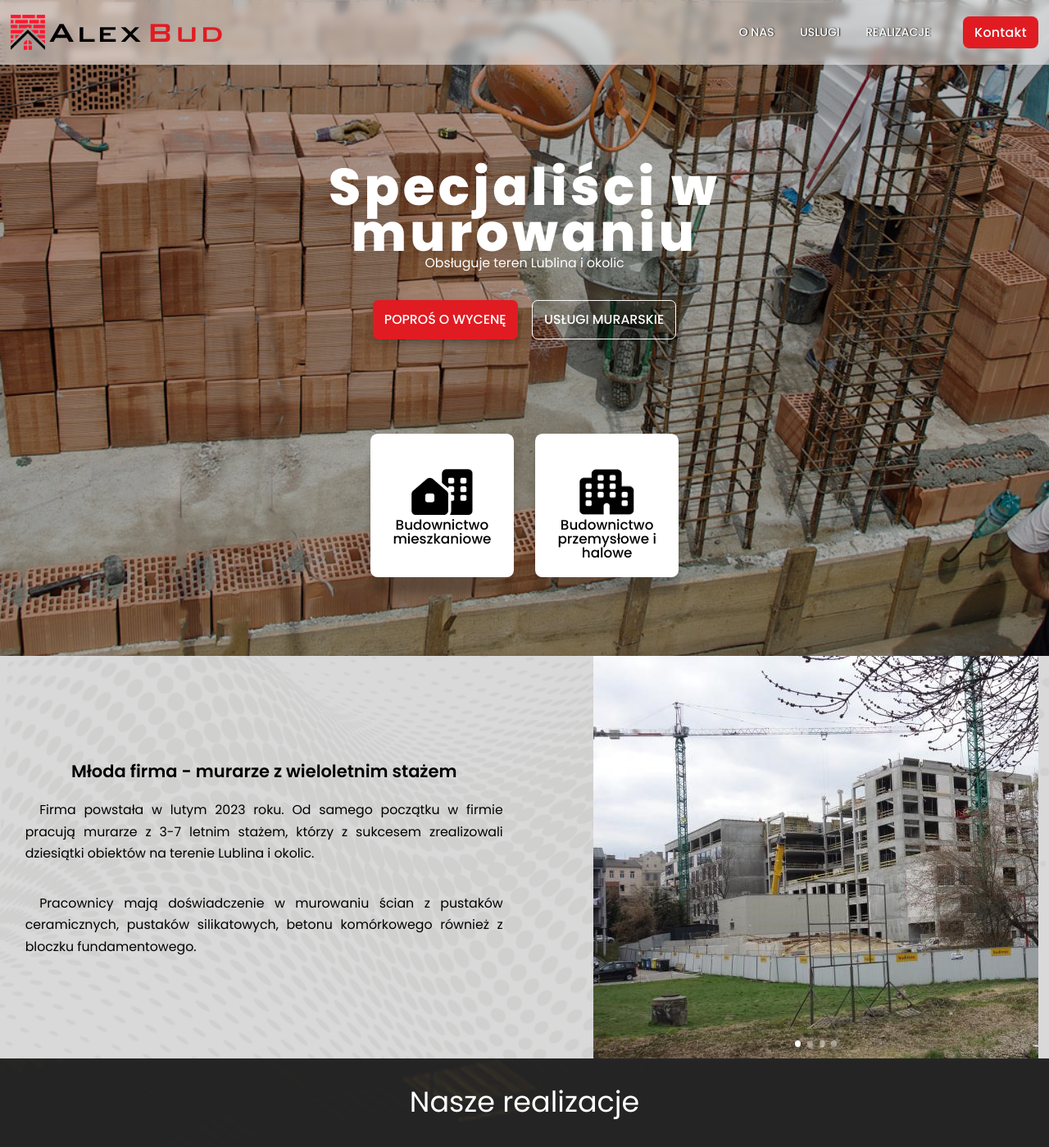
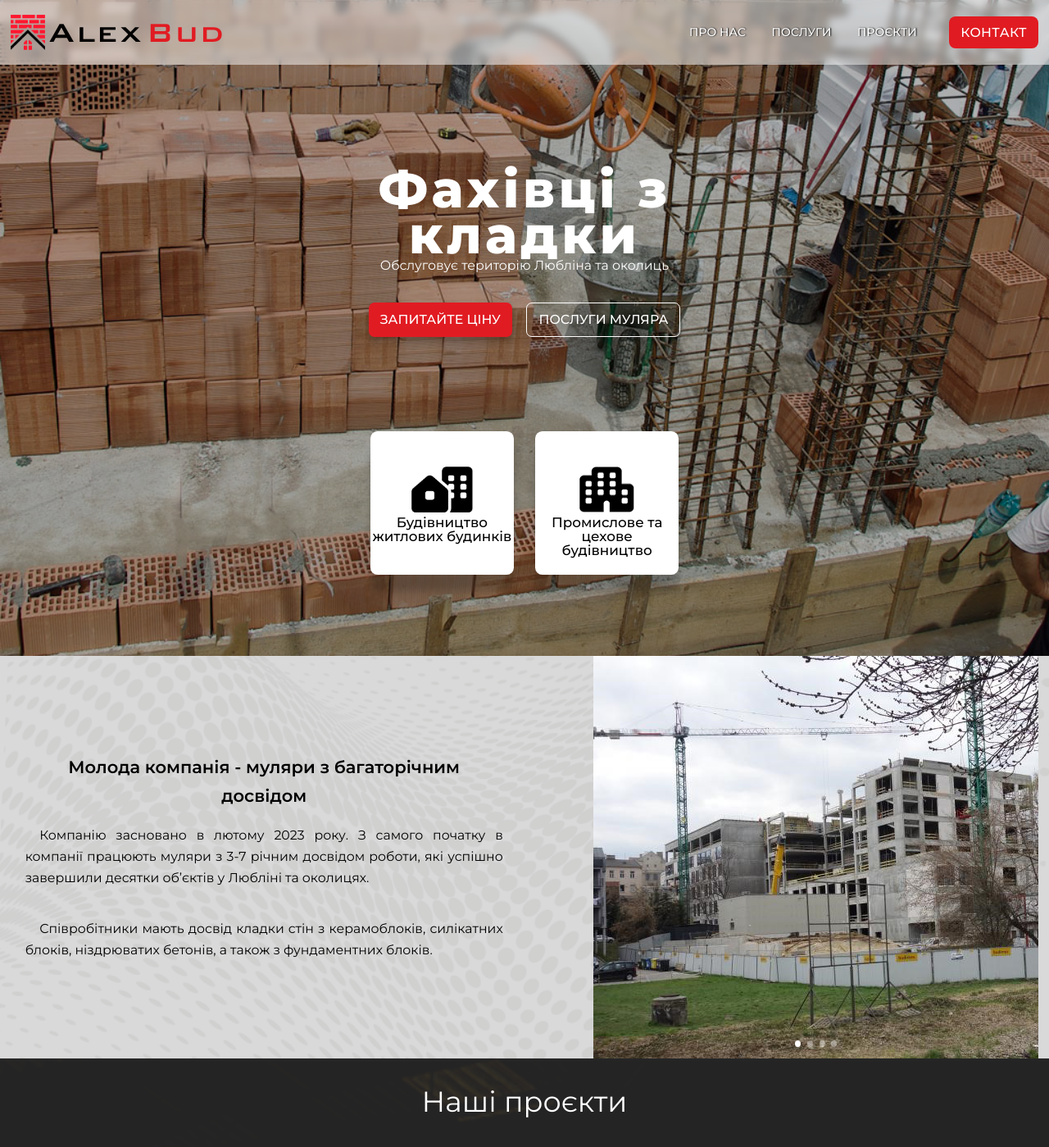
Before and after one commit to hudzon-hawk/AlexBud_redesigned, a plain HTML site: page index–ua.html in a window 1280 px wide. Shown: the top 1399 px of the page at 82% size. Drawn offline with nearby package versions, Linux system fonts and the light colour scheme.

Commit message:
Україномовна сторінка та заміна основного шрифту

```diff
--- a/css/style.css
+++ b/css/style.css
@@ -89,21 +89,6 @@ h6 {
 }
 
 /*--------------------*/
-@font-face {
-    font-family: 'Font_Awesome';
-    font-style: normal;
-    font-weight: 400;
-    src: url('../fonts/fa-regular-400.woff2') format('woff2'),
-        url('../fonts/fa-regular-400.ttf') format('truetype');
-}
-
-@font-face {
-    font-family: 'Font_Awesome';
-    font-style: normal;
-    font-weight: 900;
-    src: url('../fonts/fa-solid-900.woff2') format('woff2'),
-        url('../fonts/fa-solid-900.ttf') format('truetype');
-}
 
 @font-face {
     font-family: 'BankGothic Md BT';
@@ -114,7 +99,7 @@ h6 {
 
 
 body {
-    font-family: "Poppins";
+    font-family: "Montserrat";
     font-style: normal;
     font-size: 1.125rem;
 }
@@ -142,7 +127,7 @@ body {
 /* Модулі */
 .title {
     color: #000;
-    font-family: Poppins;
+    font-family: Montserrat;
     font-size: 1.5rem;
     font-style: normal;
     font-weight: 600;
@@ -230,7 +215,7 @@ body {
     border-radius: 8px;
     background: #E11B22;
     color: #FFF;
-    font-family: Poppins;
+    font-family: Montserrat;
     font-size: 1.125rem;
     font-weight: 500;
     line-height: 1.25rem;
@@ -315,7 +300,7 @@ body {
     text-overflow: clip;
     color: #FFF;
     text-align: center;
-    font-family: Poppins;
+    font-family: Montserrat;
     font-size: 4.5rem;
     font-style: normal;
     font-weight: 800;
@@ -326,7 +311,7 @@ body {
 .main-section__title {
     color: #FFF;
     text-align: center;
-    font-family: Poppins;
+    font-family: Montserrat;
     font-size: 1.125rem;
     font-style: normal;
     font-weight: 400;
--- a/index–ua.html
+++ b/index–ua.html
@@ -1,11 +1,11 @@
 <!DOCTYPE html>
-<html lang="pl-PL">
+<html lang="uk">
 
 <head>
     <meta charset="UTF-8">
     <meta name="viewport" content="width=device-width, initial-scale=1.0">
     <link rel="stylesheet" href="css\style.css">
-    <link href="https://fonts.googleapis.com/css2?family=Poppins:wght@400;500;600;700;800&display=swap"
+    <link href="https://fonts.googleapis.com/css2?family=Montserrat:wght@400;500;600;700;800&display=swap"
         rel="stylesheet">
     <title>AlexBud</title>
 </head>
@@ -23,17 +23,17 @@
                     <nav class="header__menu">
                         <ul class="menu__list">
                             <li class="menu__item">
-                                <a href="#about" class="menu__link">O NAS</a>
+                                <a href="#about" class="menu__link">ПРО НАС</a>
                             </li>
                             <li class="menu__item">
-                                <a href="services.html" class="menu__link">USLUGI</a>
+                                <a href="services.html" class="menu__link">ПОСЛУГИ</a>
                             </li>
                             <li class="menu__item">
-                                <a href="#realizacje" class="menu__link">REALIZACJE</a>
+                                <a href="#realizacje" class="menu__link">ПРОЄКТИ</a>
                             </li>
                         </ul>
                     </nav>
-                    <button class="header__button" type="button">Kontakt</button>
+                    <button class="header__button" type="button">КОНТАКТ</button>
                 </div>
             </div>
         </header>
@@ -41,22 +41,22 @@
             <section class="page__main main-section">
                 <div class="main-section__container">
                     <div class="main-section__content">
-                        <div class="main-section__label">Specjaliści w murowaniu</div>
-                        <div class="main-section__title">Obsługuje teren Lublina i okolic</div>
+                        <div class="main-section__label">Фахівці з кладки</div>
+                        <div class="main-section__title">Обслуговує територію Любліна та околиць</div>
                     </div>
                     <div class="contact_buttons">
-                        <button class="request_estimate_button">POPROŚ O WYCENĘ</button>
-                        <button class="view_services_button">USŁUGI MURARSKIE</button>
+                        <button class="request_estimate_button">ЗАПИТАЙТЕ ЦІНУ</button>
+                        <button class="view_services_button">ПОСЛУГИ МУЛЯРА</button>
                     </div>
                     <div class="work_type__container">
                         <div class="work_type_block">
                             <img class="work_type_logo" src="img/main/house-building.png"
                                 alt="Wielomieszkaniowy budynek">
-                            <p class="work_type_text">Budownictwo mieszkaniowe</p>
+                            <p class="work_type_text">Будівництво житлових будинків</p>
                         </div>
                         <div class="work_type_block">
                             <img class="work_type_logo" src="img/main/apartment.png" alt="Hale">
-                            <p class="work_type_text">Budownictwo przemysłowe i halowe</p>
+                            <p class="work_type_text">Промислове та цехове будівництво</p>
                         </div>
                     </div>
                 </div>
@@ -67,14 +67,13 @@
             <section id="about" class="page__about">
                 <div class="about__container">
                     <div class="about__content">
-                        <h2 class="about__title">Młoda firma - murarze z wieloletnim stażem</h2>
+                        <h2 class="about__title">Молода компанія - муляри з багаторічним досвідом</h2>
                         <div class="about__text">
-                            <p>Firma powstała w lutym 2023 roku. Od samego początku w firmie pracują murarze z 3-7
-                                letnim stażem, którzy z sukcesem zrealizowali dziesiątki obiektów na terenie Lublina i
-                                okolic.
+                            <p>Компанію засновано в лютому 2023 року. З самого початку в компанії працюють муляри з 3-7
+                                річним досвідом роботи, які успішно завершили десятки об’єктів у Любліні та околицях.
                             </p>
-                            <p>Pracownicy mają doświadczenie w murowaniu ścian z pustaków ceramicznych, pustaków
-                                silikatowych, betonu komórkowego również z bloczku fundamentowego.
+                            <p>Співробітники мають досвід кладки стін з керамоблоків, силікатних блоків, ніздрюватих
+                                бетонів, а також з фундаментних блоків.
                             </p>
                         </div>
                     </div>
@@ -102,7 +101,7 @@
             </section>
             <section id="realizacje" class="page__projects">
                 <div class="projects__content">
-                    <h2 class="projects__title">Nasze realizacje</h2>
+                    <h2 class="projects__title">Наші проєкти</h2>
 
                 </div>
                 <div class="projects-section__image">
@@ -111,7 +110,7 @@
                 <div class="projects_gallery__container">
                     <div class="gallery__item">
                         <div class="projects_gallery__title">
-                            Lublin - Budynek wielorodzinny ul. Grabskiego
+                            Люблін - Багатоквартирний будинок вул. Grabskiego
                         </div>
                         <div class="projects__slider1 projects-slider swiper projects_slider_swiper">
                             <div class="slider-projects__wrapper swiper-wrapper">
@@ -133,7 +132,7 @@
                     </div>
                     <div class="gallery__item">
                         <div class="projects_gallery__title">
-                            <p>Lublin - Budynki wielorodzinne ul. Relaksowa</p>
+                            <p>Люблін - Багатоквартирні будинки вул. Relaksowa</p>
                         </div>
                         <div class="projects__slider2 projects-slider swiper projects_slider_swiper">
                             <div class="slider-projects__wrapper swiper-wrapper">
@@ -161,7 +160,7 @@
                     </div>
                     <div class="gallery__item">
                         <div class="projects_gallery__title">
-                            <p>Lublin - Budynki wielorodzinne ul. Garbarska</p>
+                            <p>Люблін - Багатоквартирні будинки вул. Garbarska</p>
                         </div>
                         <div class="projects__slider2 projects-slider swiper projects_slider_swiper">
                             <div class="slider-projects__wrapper swiper-wrapper">
@@ -189,7 +188,7 @@
                     </div>
                     <div class="gallery__item">
                         <div class="projects_gallery__title">
-                            <p>Lublin - Przebudowa i rozbudowa SPSK1</p>
+                            <p>Люблін - Перепланування та розширення SPSK1</p>
                         </div>
                         <div class="projects__slider2 projects-slider swiper projects_slider_swiper">
                             <div class="slider-projects__wrapper swiper-wrapper">
@@ -214,7 +213,7 @@
                     </div>
                     <div class="gallery__item">
                         <div class="projects_gallery__title">
-                            <p>Lublin - Budynki wielorodzinne ul. Wronska</p>
+                            <p>Люблін - Багатоквартирні будинки вул. Wronska</p>
                         </div>
                         <div class="projects__slider2 projects-slider swiper projects_slider_swiper">
                             <div class="slider-projects__wrapper swiper-wrapper">
@@ -248,7 +247,7 @@
                     </div>
                     <div class="gallery__item">
                         <div class="projects_gallery__title">
-                            <p>Lublin - Budynki wielorodzinne ul. Orkana</p>
+                            <p>Люблін - Багатоквартирні будинки вул. Orkana</p>
                         </div>
                         <div class="projects__slider2 projects-slider swiper projects_slider_swiper">
                             <div class="slider-projects__wrapper swiper-wrapper">
@@ -273,7 +272,7 @@
                     </div>
                     <div class="gallery__item">
                         <div class="projects_gallery__title">
-                            <p>Lublin - Fabryka Biomed Lublin</p>
+                            <p>Люблін - Фабрика Biomed Lublin</p>
                         </div>
                         <div class="projects__slider2 projects-slider swiper projects_slider_swiper">
                             <div class="slider-projects__wrapper swiper-wrapper">
@@ -302,7 +301,7 @@
                     <div class="footer-section__block">
                         <img class="footer-section-content__logo" src="img/footer/location.png" alt="location logo">
                         <p class="footer_text">
-                            <a class="contact__link" href="https://goo.gl/maps/1aqYQqTf5sapfrse8">20-356 Lublin, ul.
+                            <a class="contact__link" href="https://goo.gl/maps/1aqYQqTf5sapfrse8">20-356 Люблін, вул.
                                 Długa 102a/2</a>
                         </p>
                     </div>
@@ -320,7 +319,7 @@
                     </div>
                 </div>
                 <div class="footer__logo">
-                    <p>Wszelkie prawa zastrzeżone © 2023 <a href="mailto:serhii.cherniavskyi.pl@gmail.com">Serhii
+                    <p>Всі права захищені © 2023 <a href="mailto:serhii.cherniavskyi.pl@gmail.com">Serhii
                             Cherniavskyi</a>
                     </p>
                 </div>
```
Also changed, not shown: index.html (+2 -2 lines).
